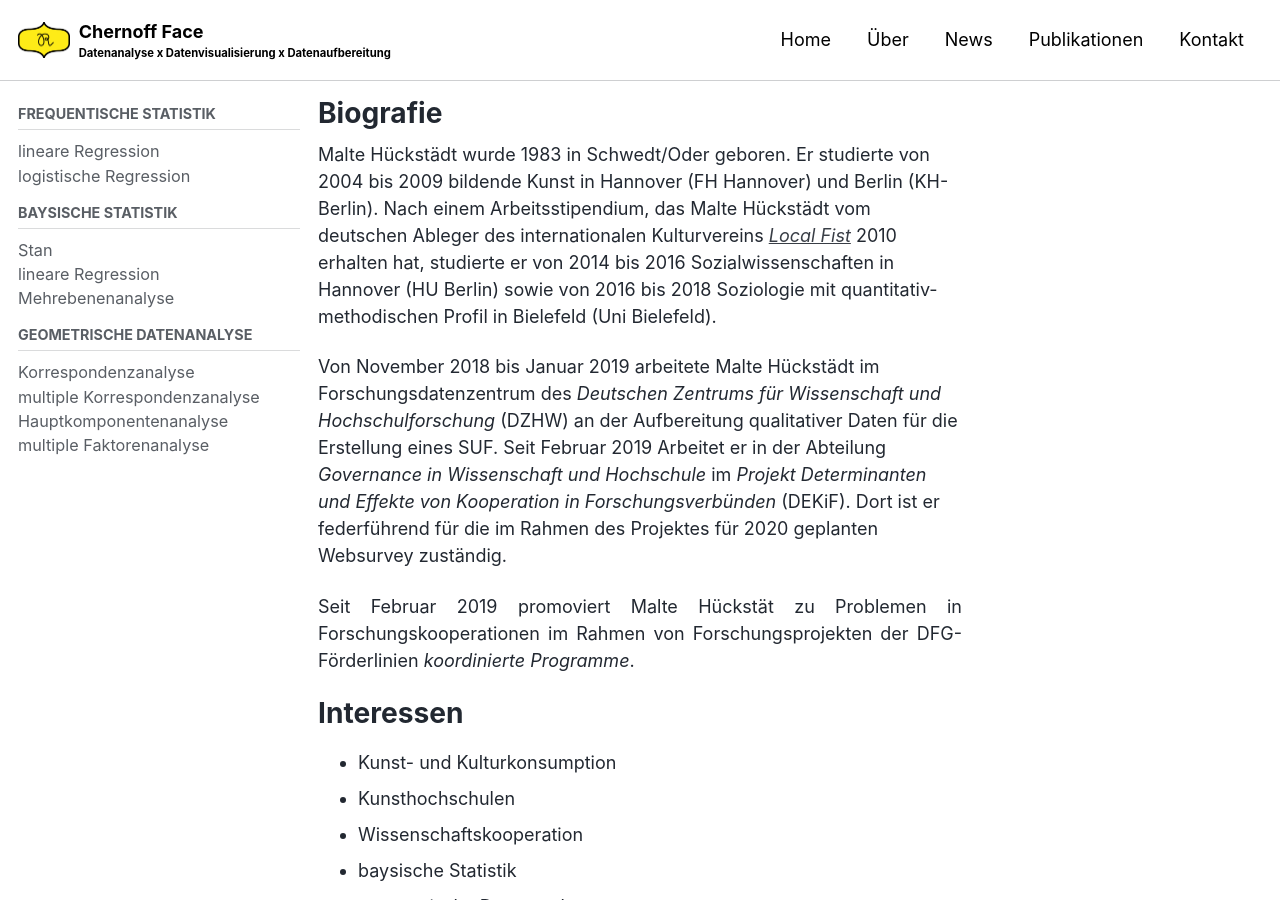
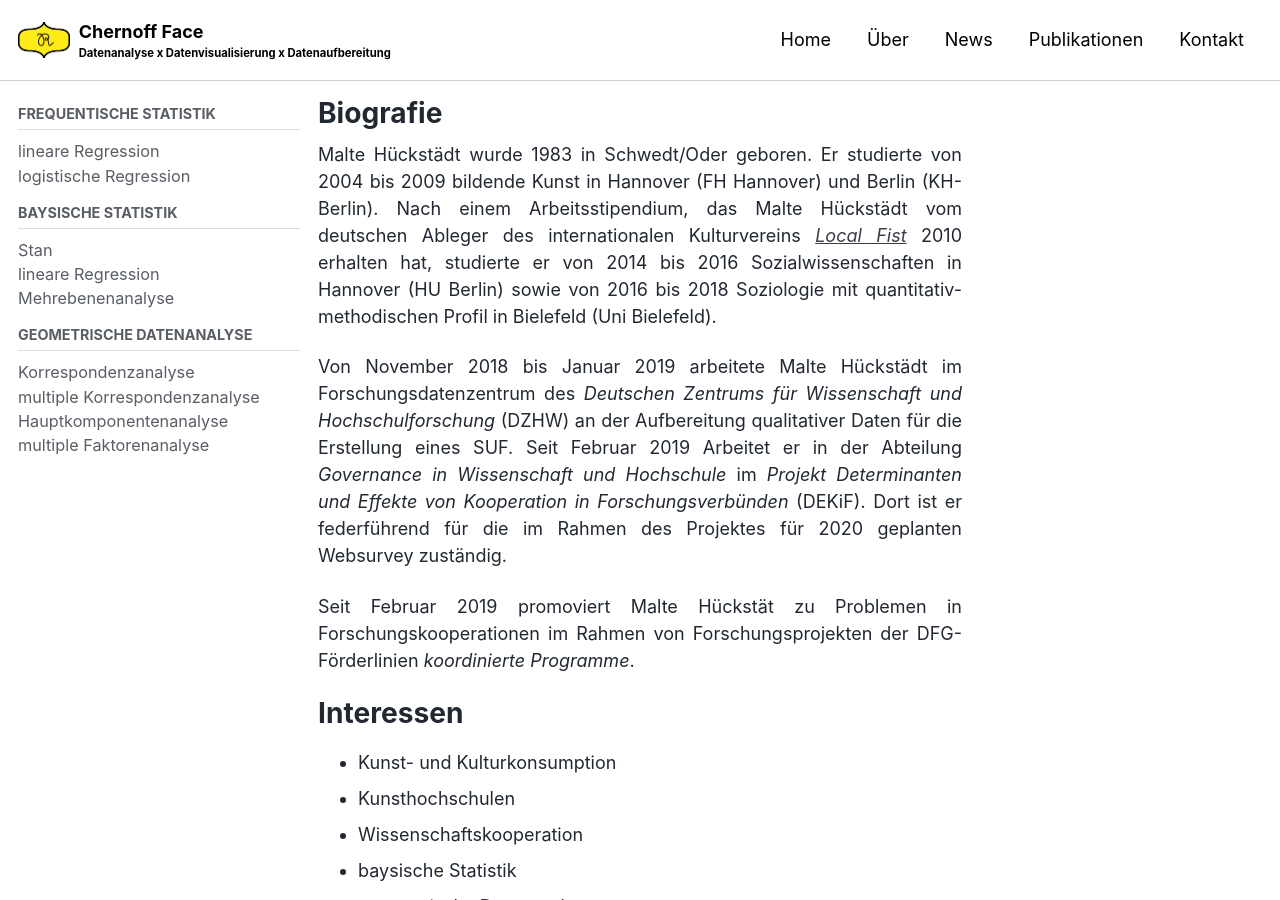
Before and after one commit to MalteHueckstaedt/Chernoff_Face, a Jekyll site: the page built from _pages/ueber.md, in a window 1280 px wide and 900 px high. Built offline with Jekyll 4.4.1, drawn with Linux system fonts in a browser that asks for light colours; cached includes are drawn as plain includes; nearby versions of some CDN libraries.

```diff
--- a/_pages/ueber.md
+++ b/_pages/ueber.md
@@ -3,8 +3,10 @@
 ---
 
 Malte Hückstädt wurde 1983 in Schwedt/Oder geboren. Er studierte von 2004 bis 2009 bildende Kunst in Hannover (FH Hannover) und Berlin (KH-Berlin). Nach einem Arbeitsstipendium, das Malte Hückstädt vom deutschen Ableger des internationalen Kulturvereins [*Local Fist*](local-fist.com) 2010 erhalten hat, studierte er von 2014 bis 2016 Sozialwissenschaften in Hannover (HU Berlin) sowie von 2016 bis 2018 Soziologie mit quantitativ-methodischen Profil in Bielefeld (Uni Bielefeld).
+{: style="text-align: justify;"}
 
 Von November 2018 bis Januar 2019 arbeitete Malte Hückstädt im Forschungsdatenzentrum des *Deutschen Zentrums für Wissenschaft und Hochschulforschung* (DZHW) an der Aufbereitung qualitativer Daten für die Erstellung eines SUF. Seit Februar 2019 Arbeitet er in der Abteilung *Governance in Wissenschaft und Hochschule* im *Projekt Determinanten und Effekte von Kooperation in Forschungsverbünden* (DEKiF). Dort ist er federführend für die im Rahmen des Projektes für 2020 geplanten Websurvey zuständig.
+{: style="text-align: justify;"}
 
 Seit Februar 2019 promoviert Malte Hückstät zu Problemen in Forschungskooperationen im Rahmen von Forschungsprojekten der DFG-Förderlinien *koordinierte Programme*.
 {: style="text-align: justify;"}
```
